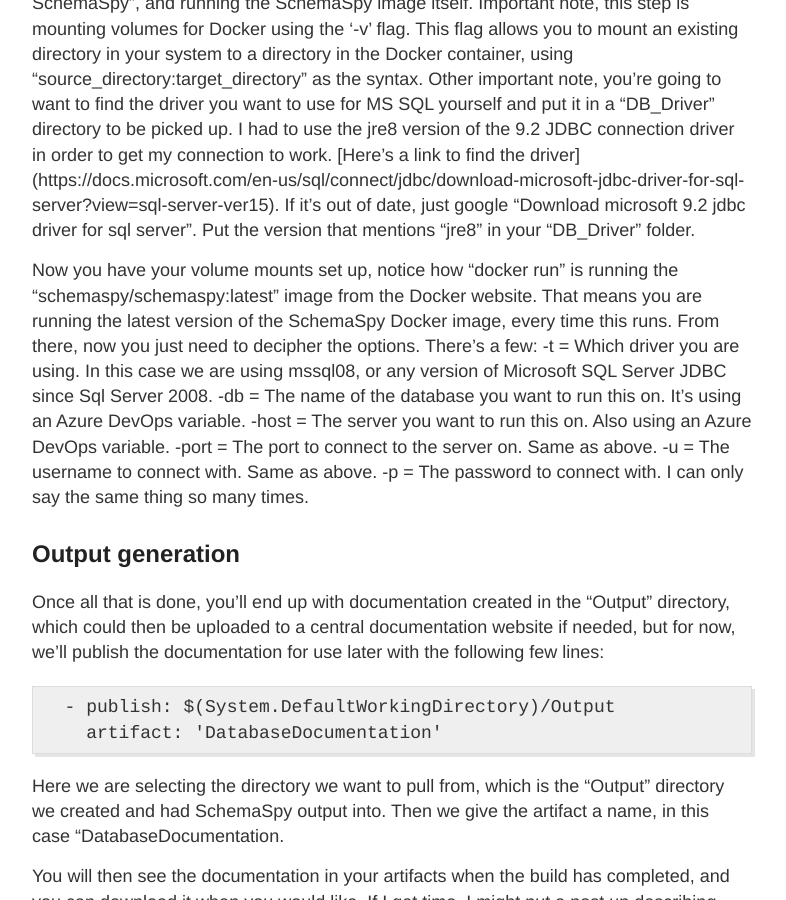
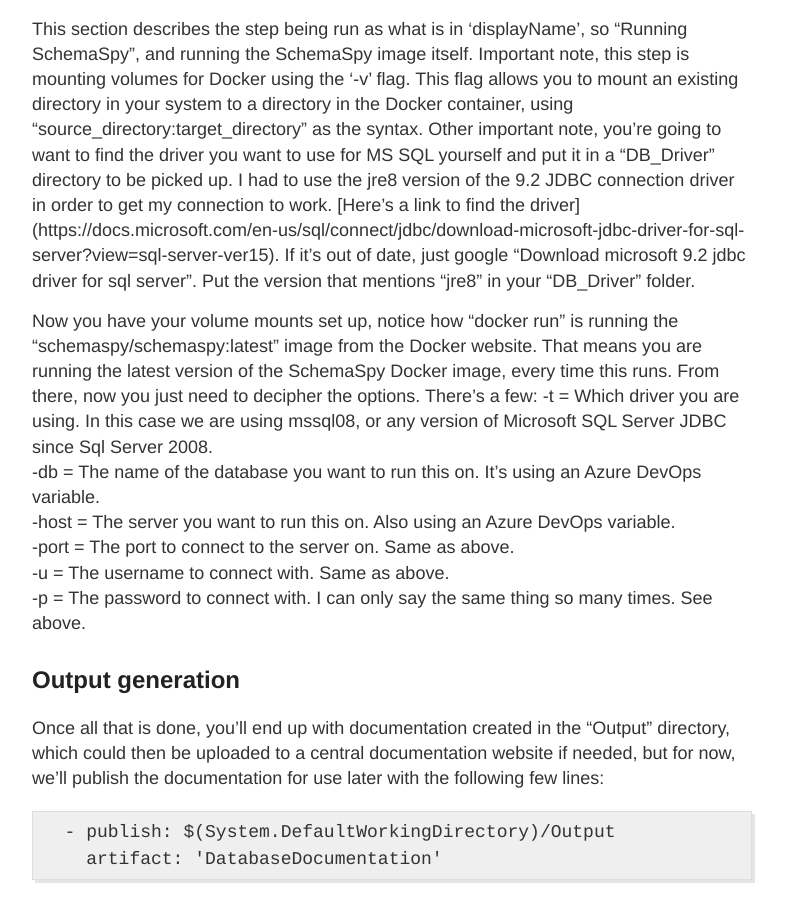
Before and after one commit to Octacon100/Octacon.github.io, a Jekyll site: the page built from _posts/2022-03-05-Setting_up_schema_spy_with_azure_dev_ops.md, in a window 1280 px wide and 900 px high, scrolled down 1910 px. Shown: the whole window, without its empty margins (248-1034 px from the left). Built offline with Jekyll 4.4.1, drawn with Linux system fonts in a browser that asks for light colours; some of the changed text lies outside the part shown.

Commit message:
spelling and line feeds

````diff
--- a/_posts/2022-03-05-Setting_up_schema_spy_with_azure_dev_ops.md
+++ b/_posts/2022-03-05-Setting_up_schema_spy_with_azure_dev_ops.md
@@ -29,10 +29,10 @@
 ```
 
 There are 5 variables in there, which you'll need to set up in Azure DevOps
--DATABASENAME = The name of the database.
--SERVERNAME = The name of the server. If you're using an azure database it will end in '.database.windows.net'.
--PORT_NUMBER = The Sql Server port, usually 1433.
--USER = The username to log in.
+-DATABASENAME = The name of the database. <br/>
+-SERVERNAME = The name of the server. If you're using an azure database it will end in '.database.windows.net'. <br/>
+-PORT_NUMBER = The Sql Server port, usually 1433. <br/>
+-USER = The username to log in. <br/>
 -PASSWORD = The password used to log in.
 
 ## Setup
@@ -64,12 +64,12 @@
 Other important note, you're going to want to find the driver you want to use for MS SQL yourself and put it in a "DB_Driver" directory to be picked up. I had to use the jre8 version of the 9.2 JDBC connection driver in order to get my connection to work. [Here's a link to find the driver] (https://docs.microsoft.com/en-us/sql/connect/jdbc/download-microsoft-jdbc-driver-for-sql-server?view=sql-server-ver15). If it's out of date, just google "Download microsoft 9.2 jdbc driver for sql server". Put the version that mentions "jre8" in your "DB_Driver" folder.
 
 Now you have your volume mounts set up, notice how "docker run" is running the "schemaspy/schemaspy:latest" image from the Docker website. That means you are running the latest version of the SchemaSpy Docker image, every time this runs. From there, now you just need to decipher the options. There's a few:
-    -t = Which driver you are using. In this case we are using mssql08, or any version of Microsoft SQL Server JDBC since Sql Server 2008.
-    -db = The name of the database you want to run this on. It's using an Azure DevOps variable.
-    -host = The server you want to run this on. Also using an Azure DevOps variable.
-    -port = The port to connect to the server on. Same as above.
-    -u = The username to connect with. Same as above.
-    -p = The password to connect with. I can only say the same thing so many times.
+    -t = Which driver you are using. In this case we are using mssql08, or any version of Microsoft SQL Server JDBC since Sql Server 2008.<br/>
+    -db = The name of the database you want to run this on. It's using an Azure DevOps variable.<br/>
+    -host = The server you want to run this on. Also using an Azure DevOps variable.<br/>
+    -port = The port to connect to the server on. Same as above.<br/>
+    -u = The username to connect with. Same as above.<br/>
+    -p = The password to connect with. I can only say the same thing so many times. See above.
 
 ## Output generation
 
````
Also changed, not shown: _posts/2020-11-25-Turn_Pandas_Series_Into_dataframe.md (+1 -1 lines).
